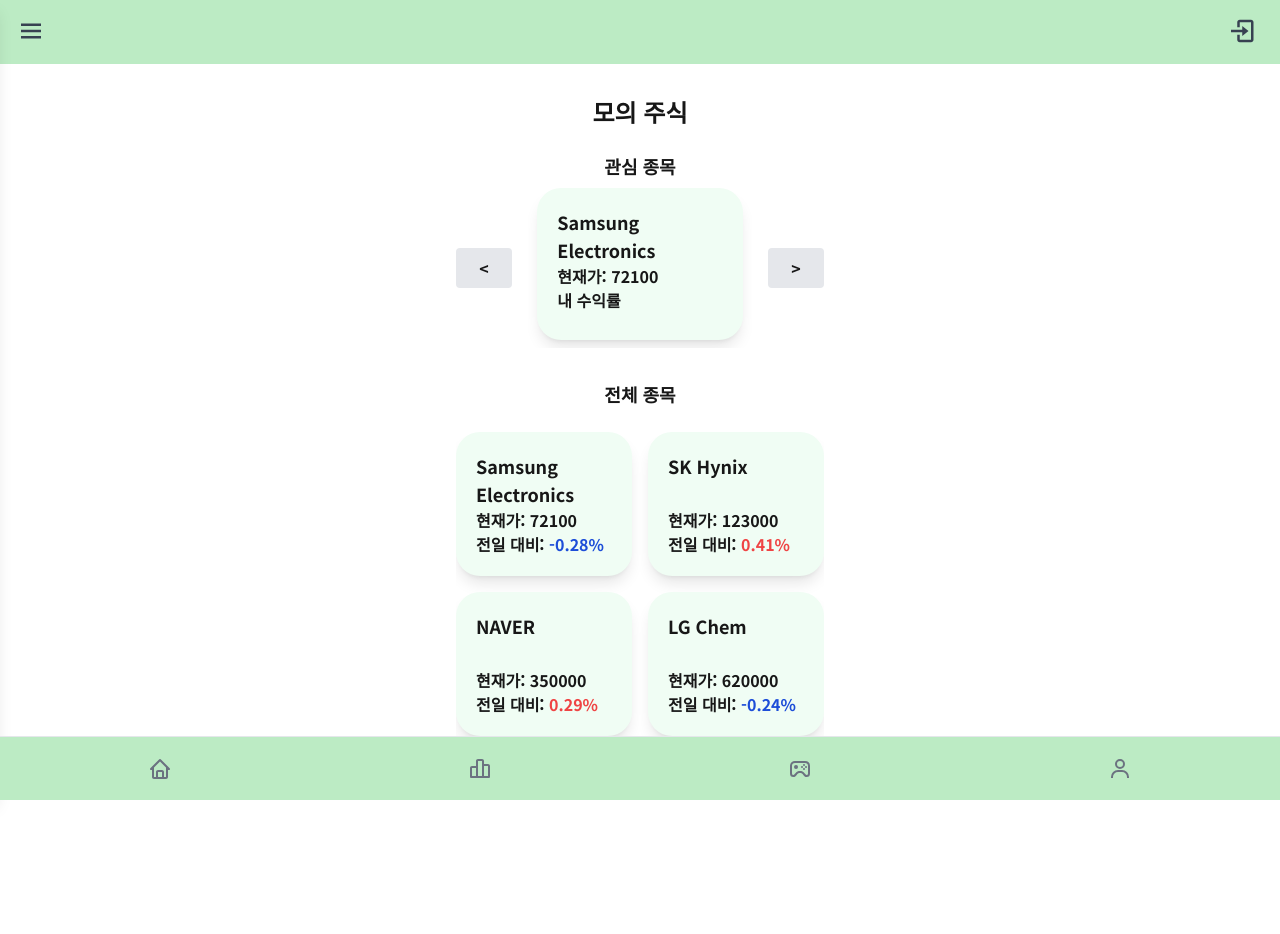
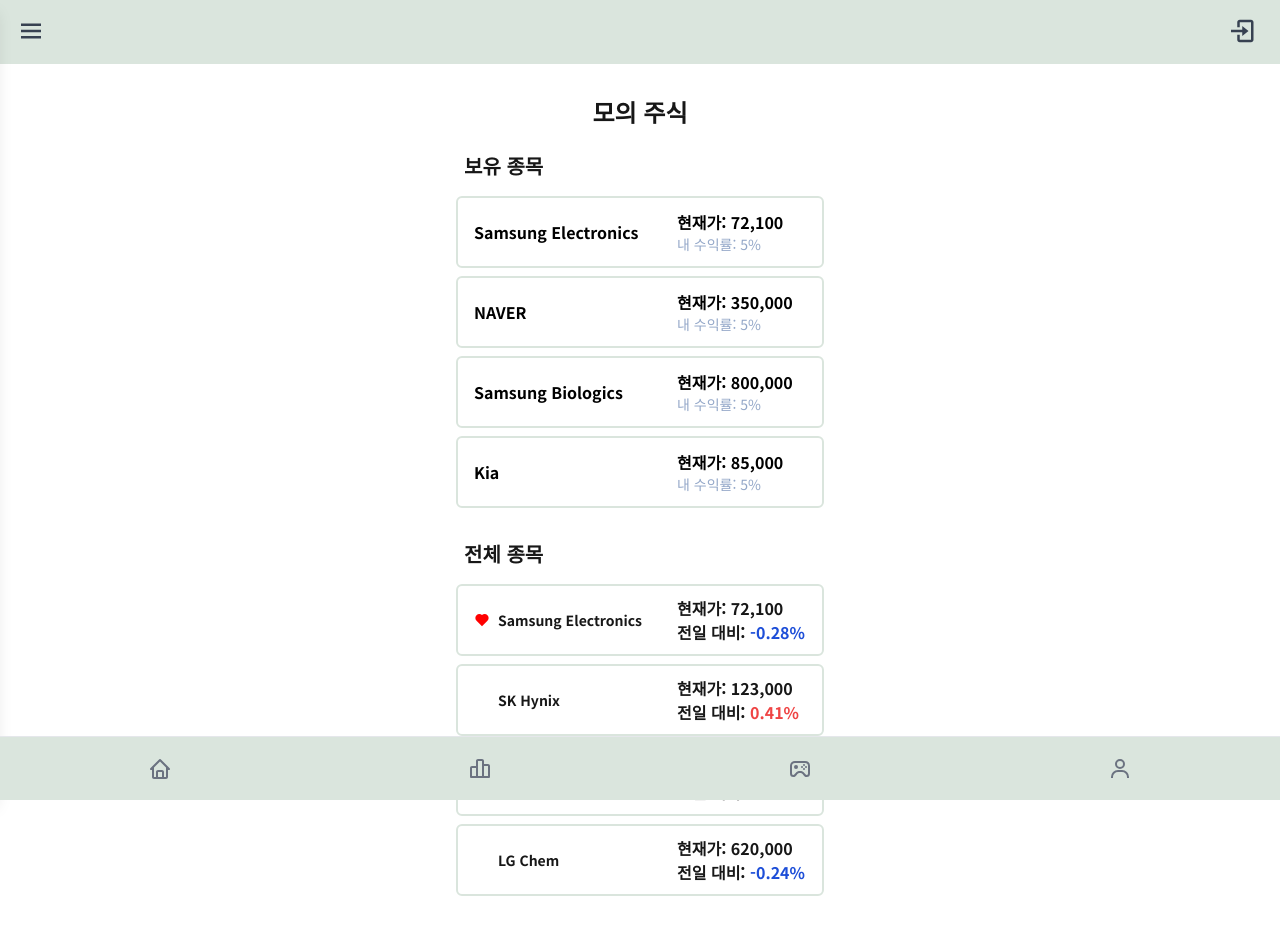
Before and after one commit to AhnHongchan/EcoPing, a Next.js app in the folder newfrontend/: page /invest in a window 1280 px wide. Shown: the top 934 px of the page. Before the commit the page ends 848 px from the top, so only its background shows below. Built offline with nearby package versions, Linux system fonts and the light colour scheme.

Commit message:
css 완료

```diff
--- a/newfrontend/app/(main)/invest/page.tsx
+++ b/newfrontend/app/(main)/invest/page.tsx
@@ -4,6 +4,7 @@
 import { useState, useRef } from 'react';
 import instance from '../../../lib/axios';
 import { investList } from './dummy';
+import { BiSolidHeart } from 'react-icons/bi';
 
 interface StockItem {
   stockId: string;
@@ -17,7 +18,6 @@
 const Investment = (): JSX.Element => {
   const [selectedStock, setSelectedStock] = useState<StockItem | null>(null);
   const router = useRouter();
-  const scrollRef = useRef<HTMLDivElement>(null);
 
 
   // 주석으로 남겨둔 코드: API를 통한 주식 목록 가져오는 함수
@@ -36,21 +36,6 @@
     router.push(`/invest/${stock.stockId}`); // 동적 라우팅으로 이동
   };
 
-  const scrollLeft = () => {
-    if (scrollRef.current) {
-      const scrollAmount = (scrollRef.current.offsetWidth);
-      scrollRef.current.scrollBy({ left: -scrollAmount, behavior: 'smooth' });
-    }
-  };
-
-  const scrollRight = () => {
-    if (scrollRef.current) {
-      const scrollAmount = (scrollRef.current.offsetWidth);
-      scrollRef.current.scrollBy({ left: scrollAmount, behavior: 'smooth' });
-    }
-  };
-
-
 
   return (
     <div>
@@ -59,44 +44,50 @@
       </div>
       <br />
       <div>
-        <p className='small-title'>관심 종목</p>
+        <p className='font-bold text-xl pl-2'>보유 종목</p>
       </div>
-      {/* 관심 종목 리스트: 가로 스크롤 */}
-      <div className="grid grid-cols-[2fr_8fr_2fr] gap-4 items-center">
-        <button onClick={scrollLeft} className="p-2 bg-gray-200 rounded">{"<"}</button>
-        <div ref={scrollRef} className='flex overflow-x-auto scrollbar-hide h-40 my-2 pb-2'>
+      <div className="items-center">
+        <div className='overflow-y-scroll scrollbar-hide my-2 pb-2 max-h-[320px]'>
           {investList
             .filter(stock => stock.isInterested)
             .map((stock) => (
               <div
                 key={stock.stockId}
                 onClick={() => handleClick(stock)}
-                className="stock-item bg-green-50 cursor-pointer box-style flex-shrink-0 w-11/12 mx-1/24"
+                className="grid grid-cols-12 text-left items-center gap-4 px-4 py-2 my-2 min-h-[72px] rounded-md justify-between bg-white w-full cursor-pointer flex-shrink-0 border-2 border-loginLightGreen"
               >
-                <p className="text-lg font-semibold line-clamp-2 min-h-14">{stock.stockName}</p>
-                <p>현재가: {stock.currentPrice}</p>
-                <p>내 수익률</p>
+                <div className='shrink-0 col-span-7'>
+                  <p className="text-black font-bold text-base leading-normal">{stock.stockName}</p>
+                </div>
+                <div className='flex flex-col justify-center col-span-5'>
+                  <p className='text-black text-base font-bold leading-normal line-clamp-1'>현재가: {stock.currentPrice.toLocaleString()}</p>
+                  <p className='text-[#93a7c8] text-sm font-medium leading-normal line-clamp-2'>내 수익률: 5%</p>
+                </div>
               </div>
             ))}
         </div>
-        <button onClick={scrollRight} className="p-2 bg-gray-200 rounded">{">"}</button>
       </div>
       <br />
       <div>
-        <p className='small-title'>전체 종목</p>
+        <p className='font-bold text-xl pl-2'>전체 종목</p>
       </div>
-      <br />
-      {/* 전체 종목 리스트: 세로 스크롤 */}
-      <div className='grid grid-cols-2 gap-4 pb-4 h-80 overflow-y-scroll scrollbar-hide'>
+      <div className='my-2 gap-4 pb-4 h-80 overflow-y-scroll  scrollbar-hide'>
         {investList.map((stock) => (
           <div
             key={stock.stockId}
             onClick={() => handleClick(stock)}
-            className="stock-item bg-green-50 cursor-pointer box-style"
+            className=" grid grid-cols-12 text-left items-center gap-4 px-4 py-2 my-2 min-h-[72px] rounded-md justify-between bg-white w-full cursor-pointer flex-shrink-0 border-2 border-loginLightGreen"
           >
-            <p className="text-lg font-semibold line-clamp-2 min-h-14">{stock.stockName}</p>
-            <p>현재가: {stock.currentPrice}</p>
-            <p>전일 대비: <span className={stock.rateDifference > 0 ? 'text-red-500' : 'text-blue-700'}>{stock.rateDifference}%</span></p>
+            <div className='col-span-7 flex items-center min-h-12'>
+              <BiSolidHeart color="red" className={`${stock.isInterested ? '' : 'opacity-0'} text-md`} />
+              <p className="text-sm text-center font-bold ml-2">
+                {stock.stockName}
+              </p>
+            </div>
+            <div className='col-span-5'>
+              <p>현재가: {stock.currentPrice.toLocaleString()}</p>
+              <p>전일 대비: <span className={stock.rateDifference > 0 ? 'text-red-500' : 'text-blue-700'}>{stock.rateDifference}%</span></p>
+            </div>
           </div>
         ))}
       </div>
--- a/newfrontend/app/(main)/layout.tsx
+++ b/newfrontend/app/(main)/layout.tsx
@@ -16,16 +16,16 @@
 }>) => {
   return (
     <div className="min-h-screen flex flex-col items-center relative">
-      <div className="w-full h-16 bg-mainGreen z-20 fixed top-0 left-0">
+      <div className="w-full h-16 bg-loginLightGreen z-20 fixed top-0 left-0">
         <Header />
       </div>
 
       {/* Main Content */}
-      <main className="px-4 py-24 w-full max-w-[400px] mx-auto relative z-10 overflow-x-auto">
+      <main className="px-4 py-24 w-[400px] mx-auto relative z-10 overflow-x-auto">
         {children}
       </main>
 
-      <div className="w-full bg-mainGreen fixed bottom-0 left-0 z-20">
+      <div className="w-full fixed bottom-0 left-0 z-20">
         <Navbar />
       </div>
     </div>
--- a/newfrontend/components/header/header.tsx
+++ b/newfrontend/components/header/header.tsx
@@ -5,18 +5,19 @@
 
 import Cookies from 'js-cookie';
 
-import { BiMenu, BiSolidHome, BiLogIn, BiX, BiSolidUserCircle, BiWon, BiLineChart, BiSolidParty, BiCalendarCheck, BiSolidTree, BiSolidSchool } from "react-icons/bi";
+import { BiMenu, BiSolidHome, BiLogIn, BiX, BiSolidUserCircle, BiWon, BiLineChart, BiSolidParty, BiCalendarCheck, BiSolidTree, BiSolidSchool, BiSolidDollarCircle } from "react-icons/bi";
 
 // 메뉴 항목 데이터를 정의
 const menuItems = [
   { href: "/dashboard", icon: BiSolidHome, text: "홈 화면" },
   { href: "/mypage", icon: BiSolidUserCircle, text: "내 정보" },
   { href: "/mypoint", icon: BiWon, text: "내 포인트" },
-  { href: "/analytics", icon: BiLineChart, text: "나의 에코 소비 분석" },
+  { href: "/analysis", icon: BiLineChart, text: "나의 에코 소비 분석" },
   { href: "/campaignList", icon: BiSolidParty, text: "친환경 캠페인 보기" },
   { href: "/calendar", icon: BiCalendarCheck, text: "출석체크 하기" },
   { href: "/tree", icon: BiSolidTree, text: "나무 키우기" },
   { href: "/todayquiz", icon: BiSolidSchool, text: "오늘의 퀴즈" },
+  { href: "/invest", icon: BiSolidDollarCircle, text: "모의 투자"}
 ];
 
 interface MenuItemProps {
@@ -36,7 +37,7 @@
   };
 
   return (
-    <div className={`flex items-center space-x-2 cursor-pointer hover:text-green-500`} onClick={handleClick}>
+    <div className={`flex items-center space-x-2 cursor-pointer hover:text-loginLightGreen`} onClick={handleClick}>
       <Icon className={`text-2xl`} />
       <span>{text}</span>
     </div>
--- a/newfrontend/components/navbar/navbar.tsx
+++ b/newfrontend/components/navbar/navbar.tsx
@@ -33,7 +33,7 @@
   ];
 
   return (
-    <header className="fixed bottom-0 w-full bg-mainGreen flex justify-around items-center h-16 border-t">
+    <header className="fixed bottom-0 w-full bg-loginLightGreen flex justify-around items-center h-16 border-t">
       {navItems.map((item) => (
         <NavItem
           key={item.href}
--- a/newfrontend/components/tree-game.tsx
+++ b/newfrontend/components/tree-game.tsx
@@ -6,16 +6,14 @@
     <div className="mb-4">
       <p className="text-black pl-1 pb-4 font-bold text-3xl">포인트 사용</p>
     </div>
-    <div className="flex justify-between items-center mb-8 bg-green-600 shadow-lg p-4 rounded-lg text-center">
+    <div className="flex justify-between items-center mb-8 bg-loginLightGreen shadow-lg p-4 rounded-lg text-center">
       <div className="flex flex-col items-center">
-        <p className="text-2xl w-40 text-white font-semibold mb-2 text-center">
+        <p className="text-2xl w-40 text-black font-semibold mb-2 text-center">
           나무 키우기
         </p>
         <Link href="/tree">
-          <button className="bg-green-300 text-black py-2 px-4 shadow-lg rounded-md font-bold mt-2">
-            게임
-            <br />
-            바로가기
+          <button className="bg-mainDarkGreen text-white py-2 px-4 shadow-lg rounded-md font-bold mt-2">
+            게임 바로가기
           </button>
         </Link>
       </div>
--- a/newfrontend/components/year-flow.tsx
+++ b/newfrontend/components/year-flow.tsx
@@ -31,7 +31,7 @@
 const LineChart = ({ totalSpendData, ecoSpendData }: LineChartProps) => {
   const [showRatio, setShowRatio] = useState(false);
   const mainGreen = "#9bc2a0";
-  const lightWalnutBrown = "#A68A6D";
+  const lightWalnutBrown = "#9C8772";
   const coralRed = "#e57373";
 
   // 에코 소비 비율 계산
@@ -167,7 +167,7 @@
             className={`px-4 py-2 rounded shadow-md ${
               isActive
                 ? "bg-lightWalnutBrown text-white font-bold"
-                : "bg-mainGreen text-black font-extrabold"
+                : "bg-loginLightGreen text-mainDarkGreen font-extrabold"
             }`}
           >
             {label}
--- a/newfrontend/tailwind.config.ts
+++ b/newfrontend/tailwind.config.ts
@@ -10,26 +10,25 @@
       colors: {
         background: "var(--background)",
         foreground: "var(--foreground)",
-        lightWalnutBrown: "#A68A6D", // 나무 껍질 색
+        lightWalnutBrown: "#9C8772", // 나무 껍질 색
         mainGreen: "#bcebc4", // 연한 이끼색
         coralRed: "#e57373",
         mainDarkGreen: "#3c4a3e",
         loginLightGreen: "rgb(218,229,221)",
-        loginDarkGreen: "rgb(64,116,77)"
+        loginDarkGreen: "rgb(64,116,77)",
       },
       boxShadow: {
-        'custom-lg': '0px 4px 10px 2px rgba(0, 0, 0, 0.1)',
+        "custom-lg": "0px 4px 10px 2px rgba(0, 0, 0, 0.1)",
       },
       height: {
-        '82': '20.5rem',
+        "82": "20.5rem",
+        "100": "25rem",
       },
       margin: {
-        '1/24': '4.166%'
-      }
+        "1/24": "4.166%",
+      },
     },
   },
-  plugins: [
-    require('tailwind-scrollbar-hide'),
-  ],
+  plugins: [require("tailwind-scrollbar-hide")],
 };
 export default config;
```
Also changed, not shown: newfrontend/app/(main)/analysis/page.tsx (+6 -4 lines).
